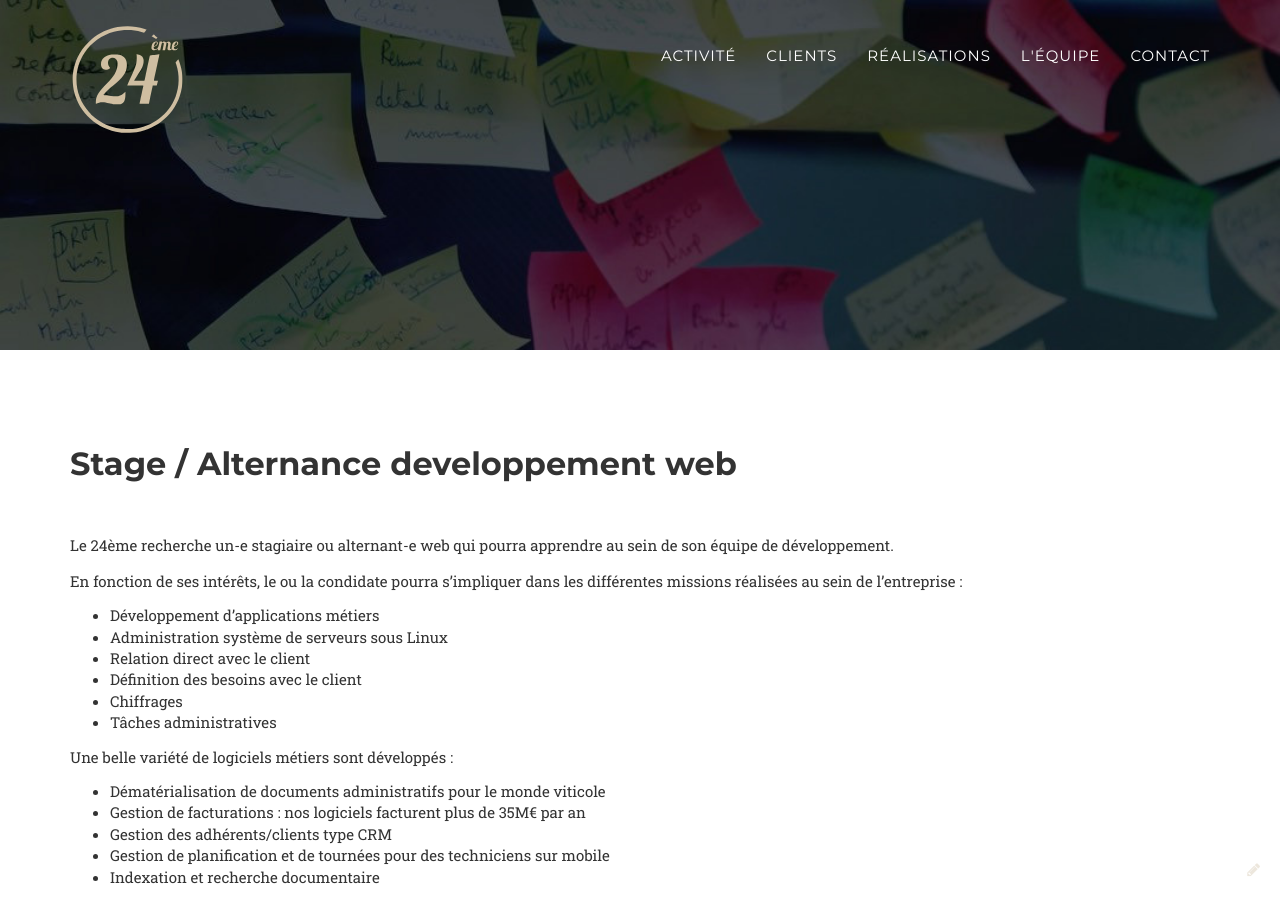
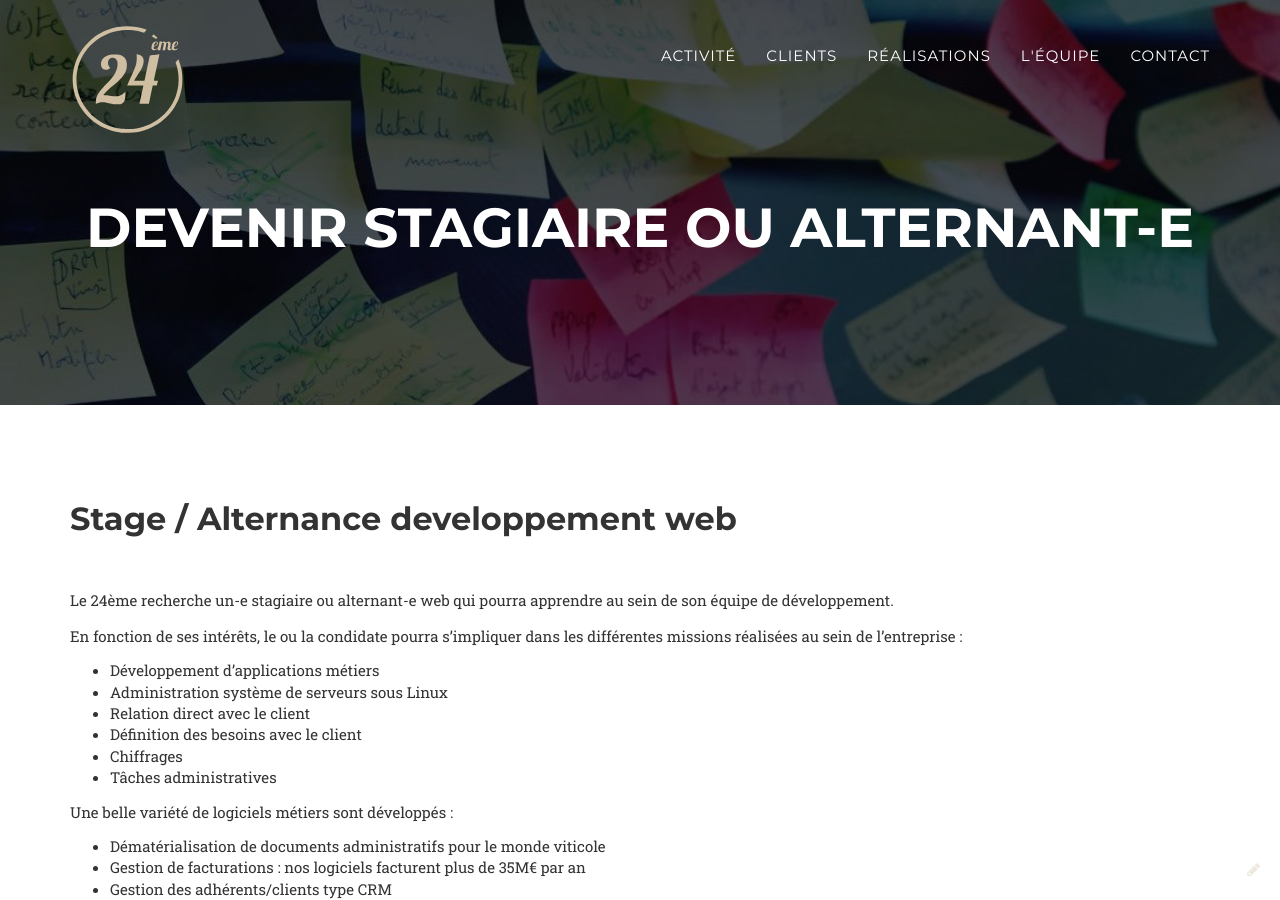
Before and after one commit to Arnaud75/24eme.fr, a Jekyll site: the page built from devenir-stagiaire-alternant.md, in a window 1280 px wide and 900 px high. Built offline with Jekyll 4.4.1, drawn with Linux system fonts in a browser that asks for light colours; some web fonts are replaced; our own code applies the rules of GitHub Pages for plain Markdown files.

Commit message:
Tentative de récupération de la variable titre

```diff
--- a/_layouts/defaultPage.html
+++ b/_layouts/defaultPage.html
@@ -7,7 +7,7 @@
             <div class="container">
                 <a href="https://github.com/24eme/24eme.fr/blob/master/_includes/header.html" class="lien-edition lien-edition-bottom"><i class="fa fa-pencil" aria-hidden="true"></i></a>
                 <div class="intro-text" style="padding-top: 200px; padding-bottom: 100px;">
-                    <div class="intro-heading">{{ titre }}</div>
+                    <div class="intro-heading">{{ page.titre }}</div>
                 </div>
             </div>
         </header>
```
